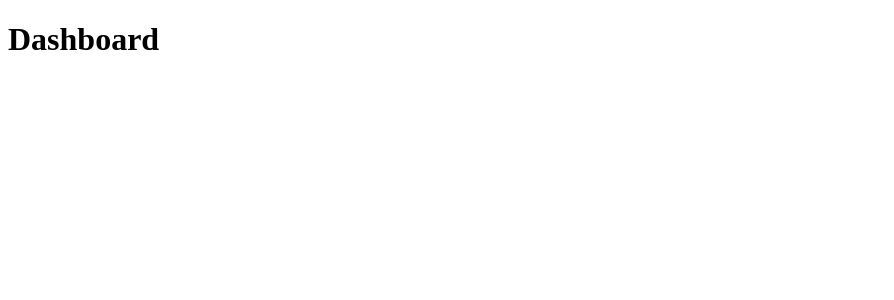
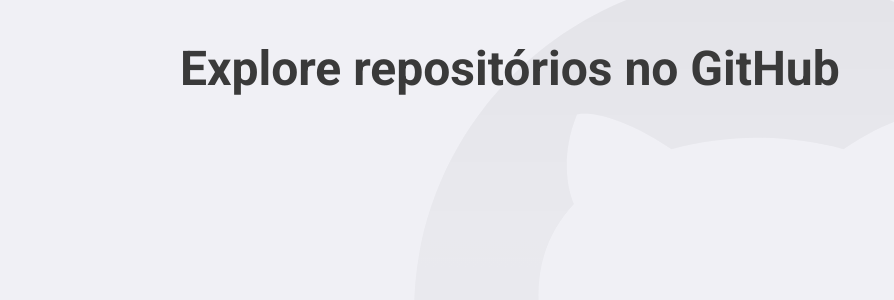
Before and after one commit to lorenzowind/bootcamp-gostack, a React (Create React App) app in the folder Level03/project-github-explorer/: page / in a window 1280 px wide. Shown: the top 300 px of the page, without its empty margins (0-894 px from the left). Built offline with nearby package versions, Linux system fonts and the light colour scheme.

Commit message:
feat: dashboard and global app with styled components

```diff
--- a/Level03/project-github-explorer/package.json
+++ b/Level03/project-github-explorer/package.json
@@ -11,10 +11,12 @@
     "@types/react": "^16.9.0",
     "@types/react-dom": "^16.9.0",
     "@types/react-router-dom": "^5.1.5",
+    "@types/styled-components": "^5.1.0",
     "react": "^16.13.1",
     "react-dom": "^16.13.1",
     "react-router-dom": "^5.2.0",
     "react-scripts": "3.4.1",
+    "styled-components": "^5.1.1",
     "typescript": "^3.9.6"
   },
   "scripts": {
@@ -22,9 +24,6 @@
     "build": "react-scripts build",
     "test": "react-scripts test",
     "eject": "react-scripts eject"
-  },
-  "eslintConfig": {
-    "extends": "react-app"
   },
   "browserslist": {
     "production": [
--- a/Level03/project-github-explorer/public/index.html
+++ b/Level03/project-github-explorer/public/index.html
@@ -6,6 +6,8 @@
     <meta name="theme-color" content="#3A3A3A" />
 
     <title>Github Explorer</title>
+
+    <link href="https://fonts.googleapis.com/css2?family=Roboto:wght@400;700&display=swap" rel="stylesheet">
   </head>
   <body>
     <noscript>You need to enable JavaScript to run this app.</noscript>
--- a/Level03/project-github-explorer/src/App.tsx
+++ b/Level03/project-github-explorer/src/App.tsx
@@ -1,12 +1,16 @@
 import React from 'react';
 import { BrowserRouter } from 'react-router-dom';
 
+import GlobalStyle from './styles/global';
 import Routes from './routes';
 
 const App: React.FC = () => (
-  <BrowserRouter>
-    <Routes />
-  </BrowserRouter>
+  <>
+    <BrowserRouter>
+      <Routes />
+    </BrowserRouter>
+    <GlobalStyle />
+  </>
 );
 
 export default App;
--- a/Level03/project-github-explorer/src/pages/Dashboard/index.tsx
+++ b/Level03/project-github-explorer/src/pages/Dashboard/index.tsx
@@ -1,7 +1,9 @@
 import React from 'react';
 
+import { Title } from './styles';
+
 const Dashboard: React.FC = () => {
-  return <h1>Dashboard</h1>;
+  return <Title>Explore repositórios no GitHub</Title>;
 };
 
 export default Dashboard;
--- /dev/null
+++ b/Level03/project-github-explorer/src/pages/Dashboard/styles.ts
@@ -0,0 +1,6 @@
+import styled from 'styled-components';
+
+export const Title = styled.h1`
+  font-size: 48px;
+  color: #3a3a3a;
+`;
--- /dev/null
+++ b/Level03/project-github-explorer/src/styles/global.ts
@@ -0,0 +1,31 @@
+import { createGlobalStyle } from 'styled-components';
+
+import githubBackground from '../assets/github-background.svg';
+
+export default createGlobalStyle`
+  * {
+    margin: 0;
+    padding: 0;
+    outline: 0;
+    box-sizing: border-box;
+  }
+
+  body {
+    background: #F0F0F5 url(${githubBackground}) no-repeat 70% top;
+    -webkit-font-smoothing: antialiased;
+  }
+
+  body, input, button {
+    font: 16px Roboto, sans-serif;
+  }
+
+  #root {
+    max-width: 960px;
+    margin: 0 auto;
+    padding: 40px 20px;
+  }
+
+  button {
+    cursor: pointer;
+  }
+`;
```
Also changed, not shown: Level03/project-github-explorer/src/assets/github-background.svg (added), 1 other file (tests, documents, lock files or other folders).
